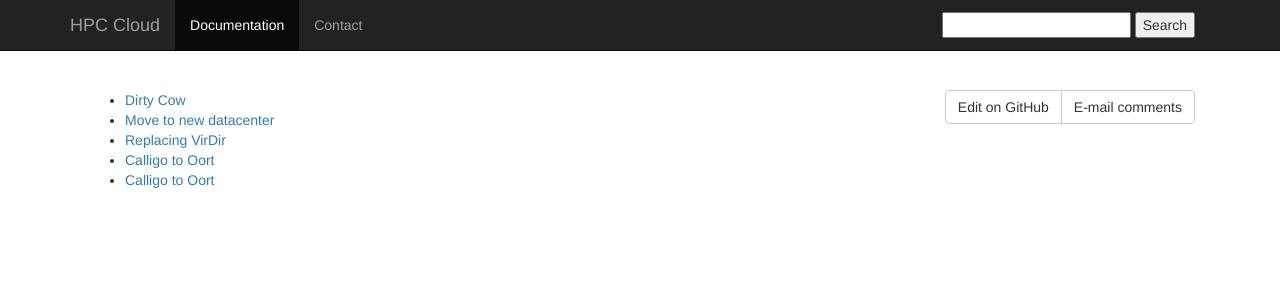
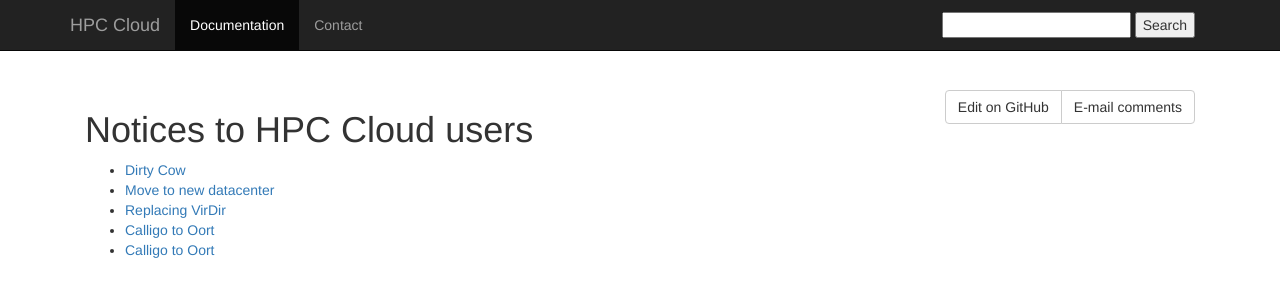
Before and after one commit to sara-nl/clouddocs, a Jekyll site: the page built from notices/index.markdown, in a window 1280 px wide. Shown: the top 300 px of the page. Built offline with Jekyll 4.4.1, drawn with Linux system fonts in a browser that asks for light colours; nearby versions of some CDN libraries.

Commit message:
Added H1

```diff
--- a/notices/index.markdown
+++ b/notices/index.markdown
@@ -1,6 +1,8 @@
 ---
 layout: default
 ---
+
+# Notices to HPC Cloud users
 
 * [Dirty Cow](dirtycow)
 * [Move to new datacenter](move_preparation_instructions)
```
